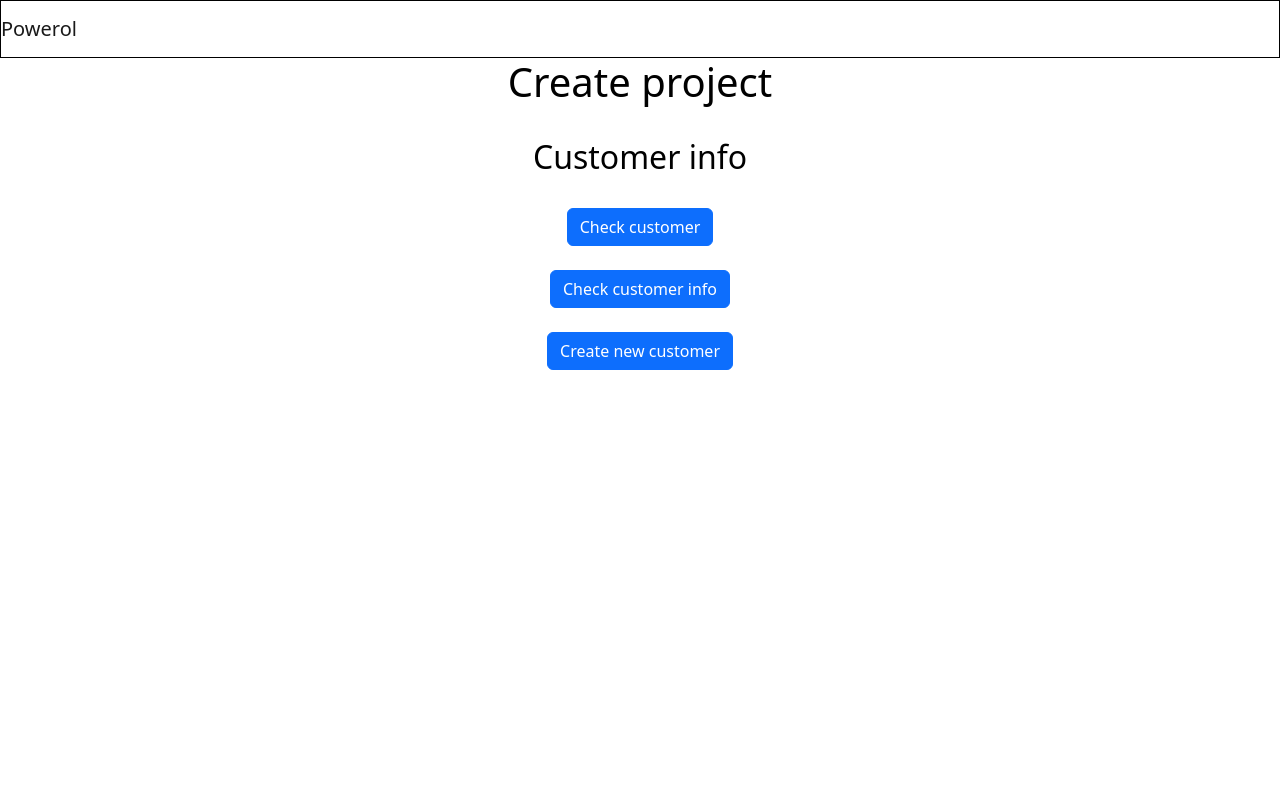
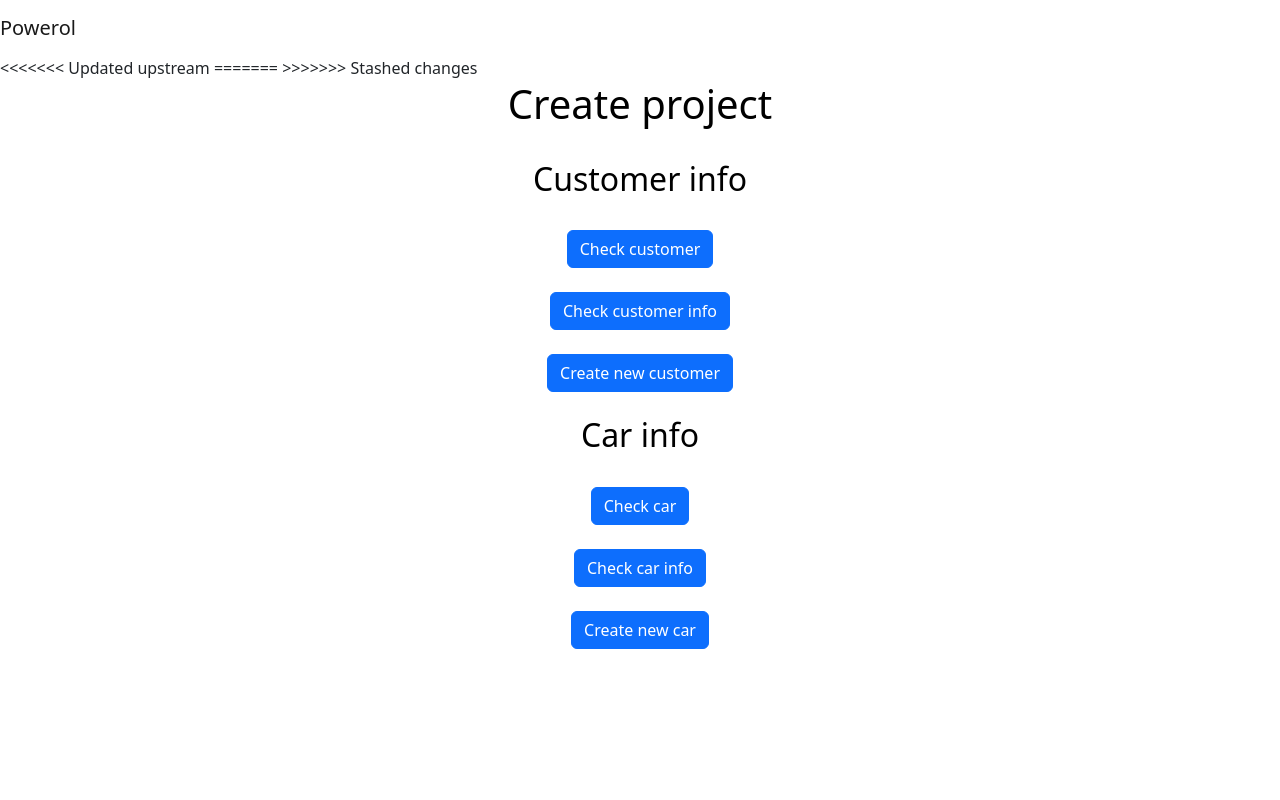
Before and after one commit to jonas897/powerol, a PHP site: page /createprojekt.php in a window 1280 px wide. Run offline with PHP 8.4, Linux system fonts and the light colour scheme; some libraries are stand-ins or nearby versions.

Commit message:
input fields

```diff
--- a/createprojekt.php
+++ b/createprojekt.php
@@ -1,5 +1,9 @@
 <?php include "header.php"?>
 
+<<<<<<< Updated upstream
+=======
+
+>>>>>>> Stashed changes
 <div class="container">
 <h1 class="pcenter">Create project</h1><br>
 
@@ -18,8 +22,25 @@
     <button type="button" class="btn btn-primary" data-bs-toggle="modal" data-bs-target="#createCustomer">
         Create new customer
     </button>
-</div>
-</div>
+</div><br>
+
+<h2 class="pcenter">Car info</h2><br>
+
+<div class="pcenter">
+    <button type="button" class="btn btn-primary" data-bs-toggle="modal" data-bs-target="#checkCar">
+         Check car
+    </button>
+</div><br>
+<div class="pcenter">
+    <button type="button" class="btn btn-primary" data-bs-toggle="modal" data-bs-target="#checkCarInfo">
+        Check car info
+    </button>
+</div><br>
+<div class="pcenter">
+    <button type="button" class="btn btn-primary" data-bs-toggle="modal" data-bs-target="#createCar">
+        Create new car
+    </button>
+</div><br>
 
 
 <div class="modal fade" id="checkCustomer" tabindex="-1" aria-labelledby="exampleModalLabel" aria-hidden="true">
@@ -30,17 +51,20 @@
         <button type="button" class="btn-close" data-bs-dismiss="modal" aria-label="Close"></button>
       </div>
       <div class="modal-body">
-        <form>
+
+
+        <form method="POST">
             <div class="form-group">
                 <label for="customerName">Customer name</label>
                 <input type="text" class="form-control" id="examplcustomerNameeInputEmail1" aria-describedby="emailHelp" placeholder="">
             </div>
             <button type="submit" class="btn btn-primary">Check</button>
         </form>
+
+
       </div>
       <div class=   "modal-footer">
         <button type="button" class="btn btn-secondary" data-bs-dismiss="modal">Close</button>
-        <button type="button" class="btn btn-primary">Save</button>
       </div>
     </div>
   </div>
@@ -54,22 +78,106 @@
         <button type="button" class="btn-close" data-bs-dismiss="modal" aria-label="Close"></button>
       </div>
       <div class="modal-body">
-        <form>
+
+        <form method="POST">
             <div class="form-group">
-                <label for="customerName">Customer name</label>
-                <input type="text" class="form-control" id="customerName" aria-describedby="emailHelp" placeholder="">
+                <label for="firstname">firstname</label>
+                <input type="text" class="form-control" id="firstname" aria-describedby="firstnameHelp" placeholder="">
             </div>
             <div class="form-group">
-                <label for="customerPhoneNumber">Customer phone number</label>
-                <input type="text" class="form-control" id="customerPhoneNumber" aria-describedby="emailHelp" placeholder="">
+                <label for="lastname">lastname</label>
+                <input type="text" class="form-control" id="lastname" aria-describedby="lastnameHelp" placeholder="">
+            </div>
+            <div class="form-group">
+                <label for="email">Email</label>
+                <input type="text" class="form-control" id="email" aria-describedby="emailHelp" placeholder="">
+            </div>
+            <div class="form-group">
+                <label for="phoneNumber">Phone number</label>
+                <input type="text" class="form-control" id="phoneNumber" aria-describedby="phonenumberHelp" placeholder="">
+            </div>
+            <div class="form-group">
+                <label for="adress">Adress</label>
+                <input type="text" class="form-control" id="adress" aria-describedby="adressHelp" placeholder="">
+            </div>
+            <div class="form-group">
+                <label for="postcode">Postcode</label>
+                <input type="text" class="form-control" id="postcode" aria-describedby="postcodeHelp" placeholder="">
+            </div>
+            <div class="form-group">
+                <label for="city">City</label>
+                <input type="text" class="form-control" id="city" aria-describedby="cityHelp" placeholder="">
             </div>
             <button type="submit" class="btn btn-primary">Create</button>
         </form>
+
+
       </div>
-      <div class=   "modal-footer">
+      <div class="modal-footer">
         <button type="button" class="btn btn-secondary" data-bs-dismiss="modal">Close</button>
-        <button type="button" class="btn btn-primary">Save</button>
       </div>
     </div>
   </div>
 </div>
+
+<div class="modal fade" id="checkCar" tabindex="-1" aria-labelledby="exampleModalLabel" aria-hidden="true">
+  <div class="modal-dialog">
+    <div class="modal-content">
+      <div class="modal-header">
+        <h5 class="modal-title" id="exampleModalLabel">Create customer</h5>
+        <button type="button" class="btn-close" data-bs-dismiss="modal" aria-label="Close"></button>
+      </div>
+      <div class="modal-body">
+
+
+        <form method="POST">
+            <div class="form-group">
+                <label for="customerName">Customer name</label>
+                <input type="text" class="form-control" id="examplcustomerNameeInputEmail1" aria-describedby="emailHelp" placeholder="">
+            </div>
+            <button type="submit" class="btn btn-primary">Check</button>
+        </form>
+
+
+      </div>
+      <div class=   "modal-footer">
+        <button type="button" class="btn btn-secondary" data-bs-dismiss="modal">Close</button>
+      </div>
+    </div>
+  </div>
+</div>
+
+
+<div class="modal fade" id="createCar" tabindex="-1" aria-labelledby="exampleModalLabel" aria-hidden="true">
+  <div class="modal-dialog">
+    <div class="modal-content">
+      <div class="modal-header">
+        <h5 class="modal-title" id="exampleModalLabel">Create customer</h5>
+        <button type="button" class="btn-close" data-bs-dismiss="modal" aria-label="Close"></button>
+      </div>
+      <div class="modal-body">
+
+        <form method="POST">
+            <div class="form-group">
+                <label for="brand">Brand</label>
+                <input type="text" class="form-control" id="brand" aria-describedby="brandHelp" placeholder="">
+            </div>
+            <div class="form-group">
+                <label for="model">Model</label>
+                <input type="text" class="form-control" id="model" aria-describedby="modelHelp" placeholder="">
+            </div>
+            <div class="form-group">
+                <label for="licensenumber">License number</label>
+                <input type="text" class="form-control" id="licensenumber" aria-describedby="licensenumberHelp" placeholder="">
+            </div>
+            <button type="submit" class="btn btn-primary">Create</button>
+        </form>
+
+
+      </div>
+      <div class="modal-footer">
+        <button type="button" class="btn btn-secondary" data-bs-dismiss="modal">Close</button>
+      </div>
+    </div>
+  </div>
+</div>
--- a/css/style.css
+++ b/css/style.css
@@ -1,9 +1,10 @@
 
 * {
-	 color:black;
+	color:black;
 }
 
 #header {
+<<<<<<< Updated upstream
 	border: 1px solid black;
 }
 
@@ -20,4 +21,22 @@
 
 .pcenter {
 	text-align: center;
+=======
+   border: 1px solid black;
 }
+
+.projects {
+   margin: 0 auto;
+   width: 1000px;
+   height: 100px;
+   border: 1px solid black;
+}
+
+.center {
+   margin: 0 auto;
+}
+
+.pcenter {
+   text-align: center;
+>>>>>>> Stashed changes
+}
--- a/footer.php
+++ b/footer.php
@@ -1,5 +1,3 @@
-<?php include "header.php"?>
-
 
 <footer id="footer" class="text-center text-lg-start">
   <!-- Copyright -->
--- a/header.php
+++ b/header.php
@@ -42,8 +42,8 @@ if(isset($_POST['logout-button'])){
   ?>
   <form method="POST" action="">
 	<input type="submit" name="logout-button" value="logout" role="button" class="button-92 me-2">
+	<a class="navbar-brand" href="createprojekt.php">Create project</a>
 
-	<input type="submit" name="Create-button" value="Create project" role="button" class="button-92 me-2">
 
 		<?php
 		if($user->checkUserRole(5)){
```
